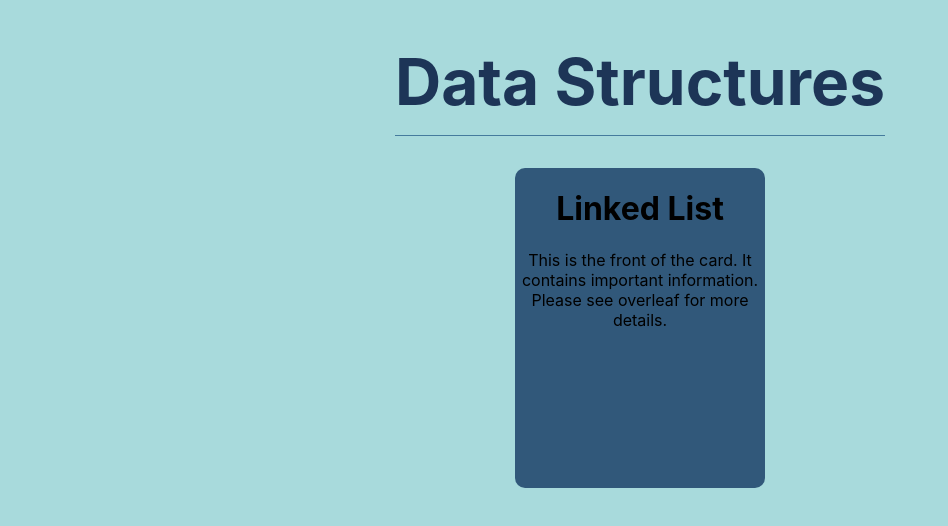
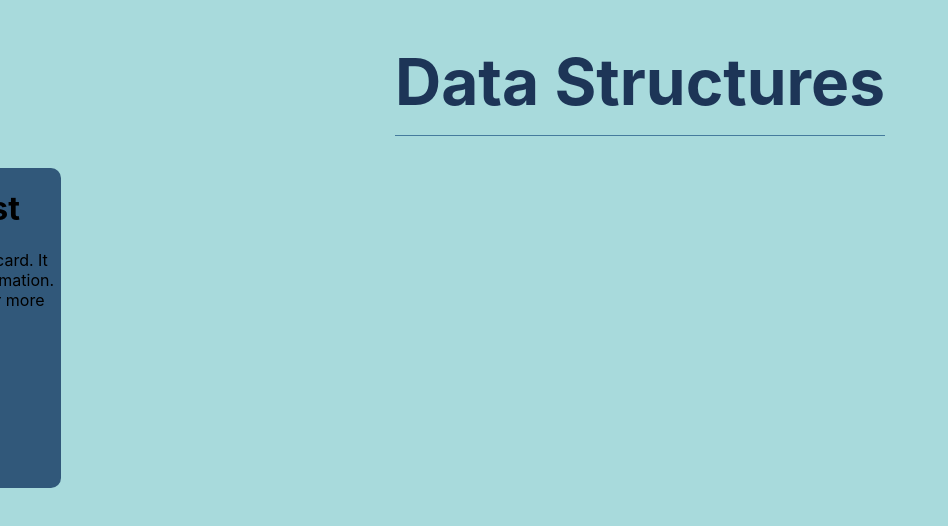
Before and after one commit to michael-mcmasters/Notecards, a React (Create React App) app: page / in a window 1280 px wide. Shown: the top 526 px of the page, without its empty margins (0-948 px from the left). Built offline with nearby package versions, Linux system fonts and the light colour scheme.

Commit message:
Get arrow and space controls to work with styled components

```diff
--- a/src/components/js/Card.js
+++ b/src/components/js/Card.js
@@ -4,59 +4,15 @@ import "../css/Card.css";
 
 export default function Card(props) {
   const [flipped, setFlipped] = useState(false);
-
-  const CardContainer = styled.div`
-    width: 250px;
-    height: 320px;
-    background: none;
-    margin: 2rem;
-    cursor: pointer;
-    position: relative;
-    transition: left 0.8s;
-  `;
-
-  const Card = styled.div`
-    width: 100%;
-    height: 100%;
-    border-radius: 10px;
-    transform-style: preserve-3d;
-    transition: all 0.8s ease;
-  `;
-
-  const Front = styled.div`
-    top: 0;
-    left: 0;
-    width: 100%;
-    height: 100%;
-    border-radius: 10px;
-    backface-visibility: hidden;
-    -webkit-backface-visibility: hidden;
-    overflow: hidden;
-
-    background-color: ${props.backgroundColor};
-  `;
-  const Back = styled.div`
-    position: absolute;
-    top: 0;
-    left: 0;
-    width: 100%;
-    height: 100%;
-    border-radius: 10px;
-    backface-visibility: hidden;
-    overflow: hidden;
-    background: #fafafa;
-    color: #333;
-    text-align: center;
-    transform: rotateY(180deg);
-  `;
+  const [direction, setDirection] = useState("left");
 
   const handleKeyDown = (event) => {
     if (event.key === "ArrowRight") {
-      moveCard("left")
+      handleMovingCard("left")
     } else if (event.key === "ArrowLeft") {
-      moveCard("right");
+      handleMovingCard("right");
     } else if (event.key === " ") { // space key
-      handleCardFlip();
+      setFlipped(!flipped);
     }
   };
 
@@ -68,17 +24,8 @@ export default function Card(props) {
     };
   }, [flipped]); // Re-renders component whenever flipped value changes.
 
-  // transform-style: preserve-3d was not working by assigning with React no matter what I tried. So here I am directly manipulating the CSS file.
-  // This makes the cards look more 3D as they flip.
-  const handleCardFlip = () => {
-    const elements = document.querySelectorAll(".card");
-    elements[props.index].style.transform = flipped ? "rotateY(0deg)" : "rotateY(180deg)";
-    setFlipped(!flipped);
-  }
-
-  const moveCard = (direction) => {
-    const elements = document.querySelectorAll(".card-container");
-    elements[props.index].style.left = (direction === "left") ? "55vw" : "-55vw";
+  const handleMovingCard = (direction) => {
+    setDirection((direction === "left") ? "right" : "left");
   }
 
   return (
@@ -98,9 +45,9 @@ export default function Card(props) {
     // </div>
 
     <div>
-      <CardContainer>
-        <Card onClick={() => handleCardFlip()}>
-          <Front>
+      <CardContainer direction={direction}>
+        <Cardd flipped={flipped} onClick={() => setFlipped(!flipped)}>
+          <Front backgroundColor={props.backgroundColor}>
             <h1>{props.frontText}</h1>
             <p>This is the front of the card. It contains important information. Please see overleaf for more details.</p>
           </Front>
@@ -108,8 +55,56 @@ export default function Card(props) {
             <p>{props.backText}</p>
             <button>Submit</button>
           </Back>
-        </Card>
+        </Cardd>
       </CardContainer>
     </div>
   );
 };
+
+const CardContainer = styled.div`
+    width: 250px;
+    height: 320px;
+    background: none;
+    margin: 2rem;
+    cursor: pointer;
+    position: relative;
+    transition: left 0.8s;
+    left: ${props => (props.direction === "left") ? "-55vw" : "55vw"};
+  `;
+
+const Cardd = styled.div`
+    width: 100%;
+    height: 100%;
+    border-radius: 10px;
+    transform-style: preserve-3d;
+    transition: all 0.8s ease;
+    transform: ${props => props.flipped ? "rotateY(180deg)" : "rotateY(0deg)"};
+  `;
+
+const Front = styled.div`
+    top: 0;
+    left: 0;
+    width: 100%;
+    height: 100%;
+    border-radius: 10px;
+    backface-visibility: hidden;
+    -webkit-backface-visibility: hidden;
+    overflow: hidden;
+
+    background-color: ${props => props.backgroundColor};
+    `;
+
+const Back = styled.div`
+    position: absolute;
+    top: 0;
+    left: 0;
+    width: 100%;
+    height: 100%;
+    border-radius: 10px;
+    backface-visibility: hidden;
+    overflow: hidden;
+    background: #fafafa;
+    color: #333;
+    text-align: center;
+    transform: rotateY(180deg);
+  `;
```
